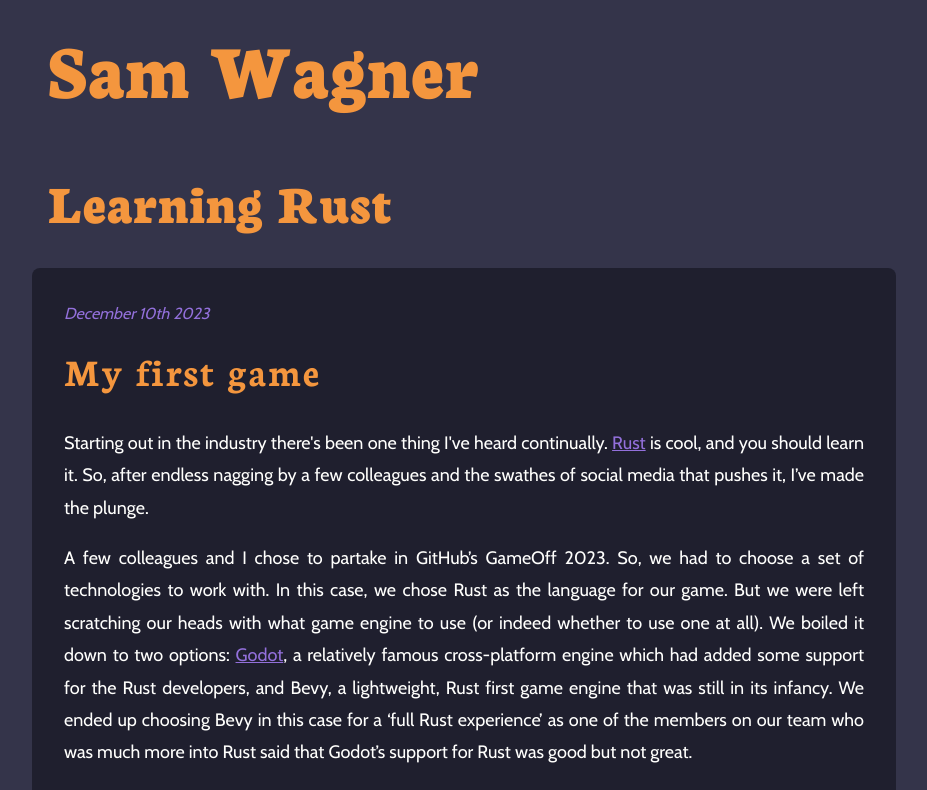
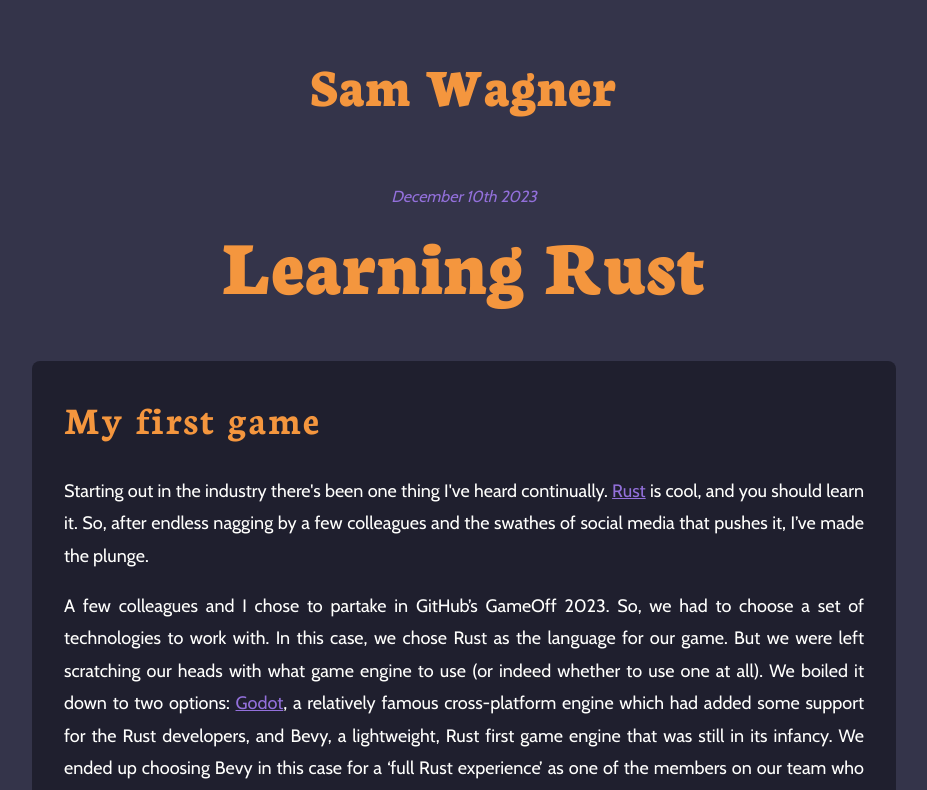
Before and after one commit to SamBWagner/port-flow, a Next.js app in the folder UI/: page /rust-game in a window 1280 px wide. Shown: the top 790 px of the page, without its empty margins (176-1103 px from the left). Built offline with nearby package versions, Linux system fonts and the light colour scheme.

Commit message:
💄 Blog page spacing

```diff
--- a/UI/app/components/header.jsx
+++ b/UI/app/components/header.jsx
@@ -1,9 +1,16 @@
-export default function Header({ className, children }) {
+export default function Header({ className, children, h2 }) {
   return (
     <header className={className}>
-      <h1 id="heading-page-name" className="heading-page-name heading-name">
-        Sam Wagner
-      </h1>
+      {h2 ? (
+        <h2 id="heading-page-name" className="heading-page-name heading-name">
+          Sam Wagner
+        </h2>
+      ) : (
+        <h1 id="heading-page-name" className="heading-page-name heading-name">
+          Sam Wagner
+        </h1>
+      )}
+
       {children}
     </header>
   );
--- a/UI/app/fast-brew/style.module.css
+++ b/UI/app/fast-brew/style.module.css
@@ -1,5 +1,8 @@
 .headerLink {
+    padding-top: 2rem;
+    padding-bottom: 2rem;
     text-decoration: none;
+    text-align: center;
 }
 
 .goBackLink {
@@ -10,9 +13,27 @@
     gap: 0.2rem;
 }
 
+.blogHeader {
+    display: flex;
+    flex-direction: column;
+    text-align: center;
+    margin-bottom: 3rem;
+}
+
+.blogHeader p {
+    margin-top: 0;
+    margin-bottom: 0;
+}
+
+.blogHeader h1 {
+    margin-top: 0;
+    margin-bottom: 0;
+}
+
 .releaseDate {
     color: var(--accent1);
     font-style: italic;
     font-size: medium;
     text-wrap: wrap;
+    text-align: center;
 }
--- a/UI/app/first-commander-deck/style.module.css
+++ b/UI/app/first-commander-deck/style.module.css
@@ -1,5 +1,8 @@
 .headerLink {
+    padding-top: 2rem;
+    padding-bottom: 2rem;
     text-decoration: none;
+    text-align: center;
 }
 
 .goBackLink {
@@ -10,9 +13,27 @@
     gap: 0.2rem;
 }
 
+.blogHeader {
+    display: flex;
+    flex-direction: column;
+    text-align: center;
+    margin-bottom: 3rem;
+}
+
+.blogHeader p {
+    margin-top: 0;
+    margin-bottom: 0;
+}
+
+.blogHeader h1 {
+    margin-top: 0;
+    margin-bottom: 0;
+}
+
 .releaseDate {
     color: var(--accent1);
     font-style: italic;
     font-size: medium;
     text-wrap: wrap;
+    text-align: center;
 }
--- a/UI/app/rust-game/page.jsx
+++ b/UI/app/rust-game/page.jsx
@@ -17,19 +17,22 @@ export default function Page() {
       </Head>
 
       <Link href="/" className={`${styles.headerLink}`}>
-        <Header className={`container`} />
+        <Header h2={true} className={`container`} />
       </Link>
 
       <main className={styles.mainContainer}>
-        <h2 id="learning-rust-blog-heading" className="container blog-heading">
-          Learning Rust
-        </h2>
-
-        <div className="container contentContainer">
+        <div className={styles.blogHeader}>
           <div className="container">
             <p className={styles.releaseDate}>December 10th 2023</p>
           </div>
-
+          <h1
+            id="learning-rust-blog-heading"
+            className="container blog-heading"
+          >
+            Learning Rust
+          </h1>
+        </div>
+        <div className="container contentContainer">
           <h3 className="container blog-subheading">My first game</h3>
           <section className="container">
             <p>
--- a/UI/app/rust-game/style.module.css
+++ b/UI/app/rust-game/style.module.css
@@ -1,5 +1,8 @@
 .headerLink {
+    padding-top: 2rem;
+    padding-bottom: 2rem;
     text-decoration: none;
+    text-align: center;
 }
 
 .goBackLink {
@@ -10,9 +13,27 @@
     gap: 0.2rem;
 }
 
+.blogHeader {
+    display: flex;
+    flex-direction: column;
+    text-align: center;
+    margin-bottom: 3rem;
+}
+
+.blogHeader p {
+    margin-top: 0;
+    margin-bottom: 0;
+}
+
+.blogHeader h1 {
+    margin-top: 0;
+    margin-bottom: 0;
+}
+
 .releaseDate {
     color: var(--accent1);
     font-style: italic;
     font-size: medium;
     text-wrap: wrap;
+    text-align: center;
 }
```
Also changed, not shown: UI/app/fast-brew/page.jsx (+8 -6 lines), UI/app/first-commander-deck/page.jsx (+7 -6 lines).
